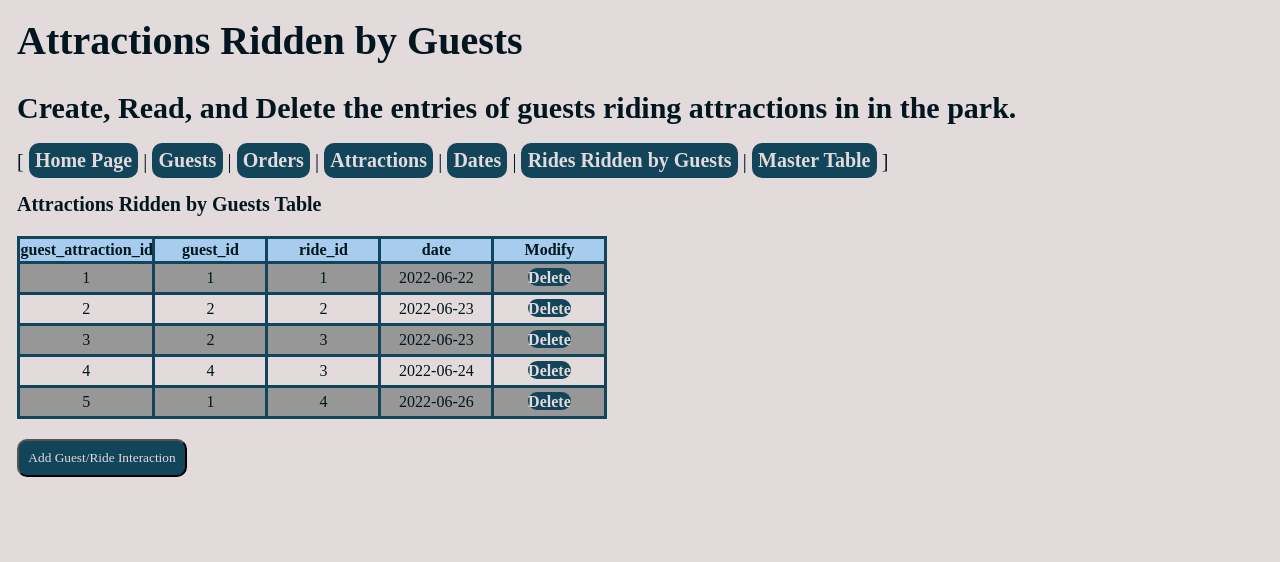
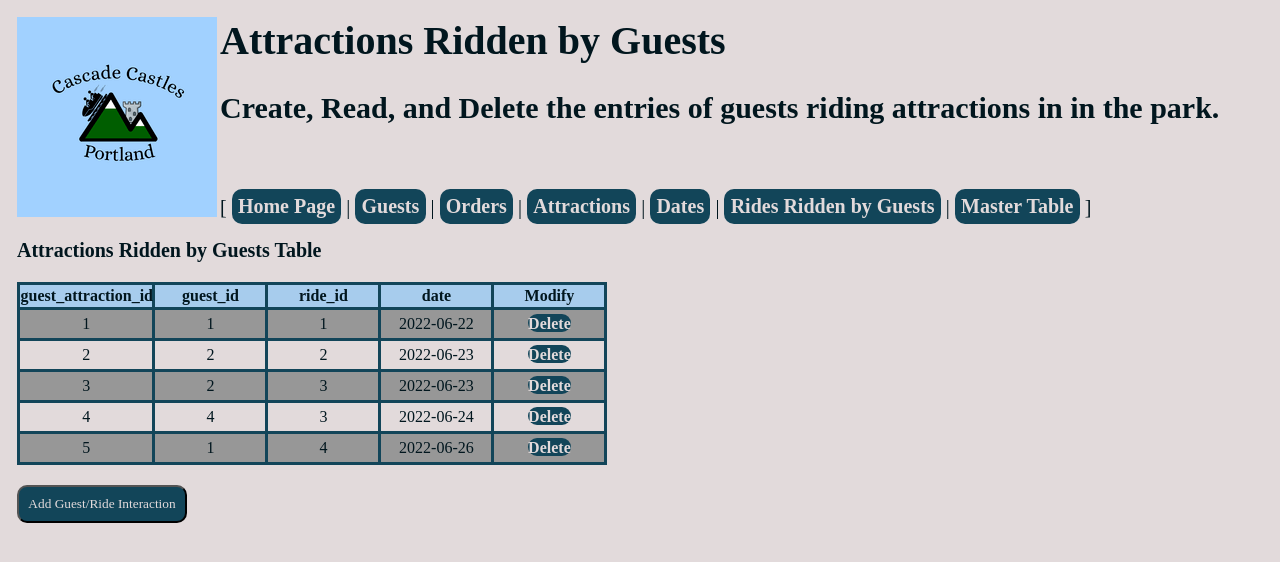
Before and after one commit to CollapsingStar/CS340-Portfolio-Project, a Flask app: page /guests_has_attractions in a window 1280 px wide. Shown: the top 562 px of the page. Run offline with Flask 2, Linux system fonts and the light colour scheme; data comes from the database, SQL or seed files in the repository; data that the repository does not hold is empty; some libraries are stand-ins or nearby versions; some web fonts are replaced.

Commit message:
Added CSS

```diff
--- a/templates/guests_has_attractions.j2
+++ b/templates/guests_has_attractions.j2
@@ -10,7 +10,7 @@ Source URL: https://github.com/osu-cs340-ecampus/flask-starter-app
 <html>
 <head>
 <title>Attractions/Guests Intersection</title>
-<link href="style.css" rel="stylesheet" type="text/css" />
+<link rel= "stylesheet" type= "text/css" href= "{{ url_for('static',filename='css/style.css') }}">
 <script language="JavaScript">
 		function showform(dowhat) {
 			/*
@@ -57,8 +57,10 @@ Source URL: https://github.com/osu-cs340-ecampus/flask-starter-app
 </head>
 
 <body onload="browseAttrGuest()">
+    <img src="{{ url_for('static',filename='img/CCP_Logo.png') }}" align="left"/>
     <h1>  Attractions Ridden by Guests </h1>
     <h2>Create, Read, and Delete the entries of guests riding attractions in in the park.</h2>
+    <br></br>
     [
     <a href="home">Home Page</a> |
     <a href="guests">Guests</a> |
```
